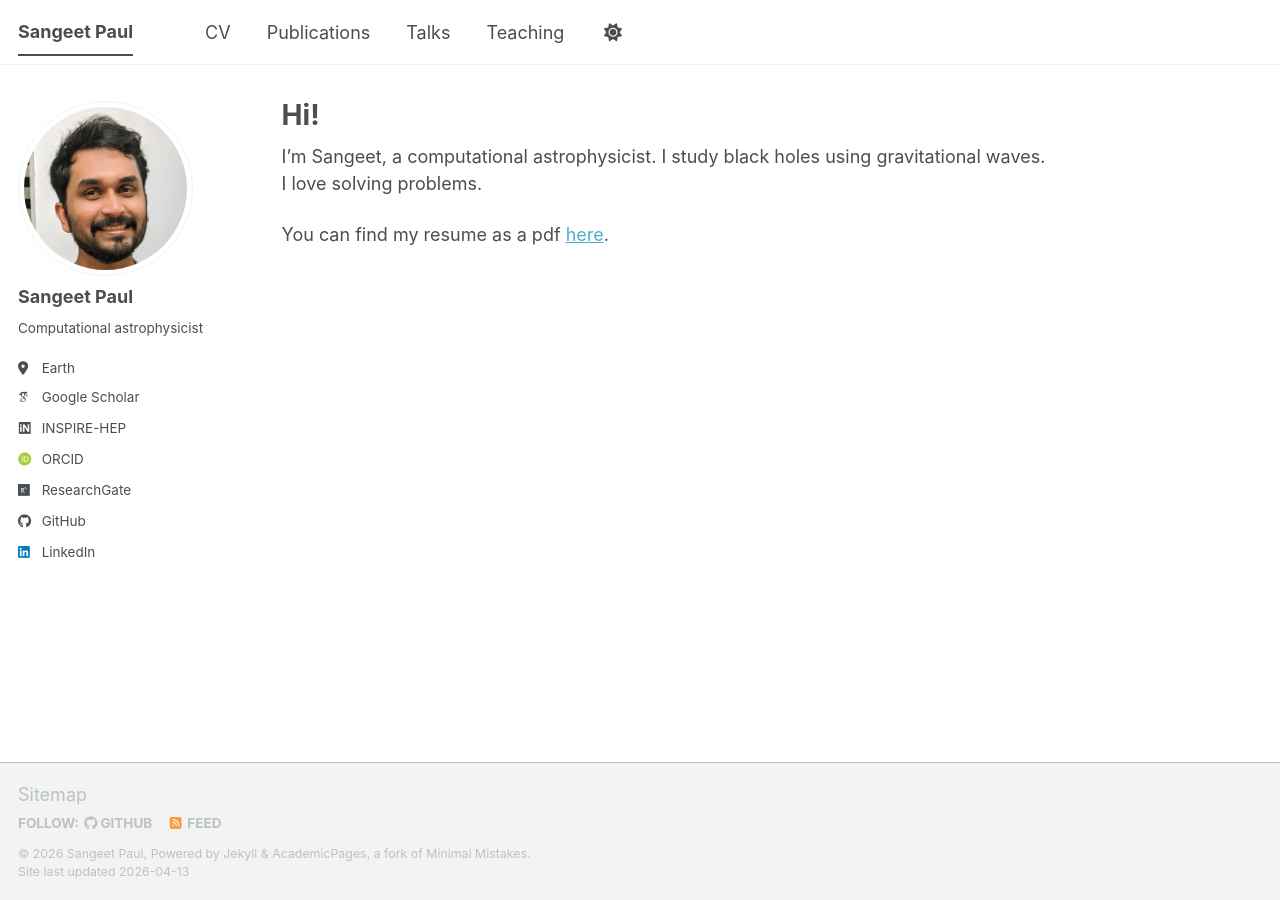
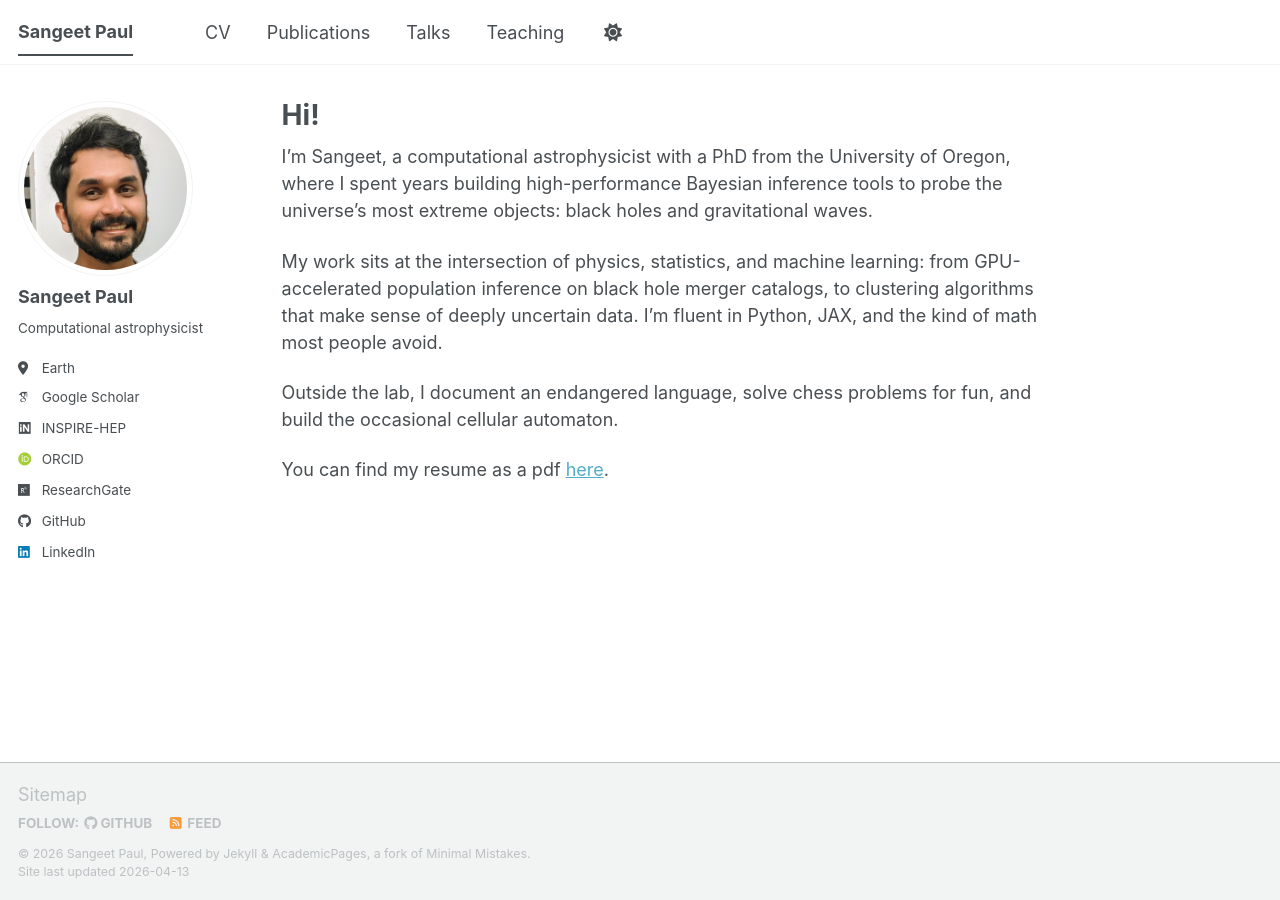
Before and after one commit to sangeetpaul/sangeetpaul.github.io, a Jekyll site: the page built from _pages/about.md, in a window 1280 px wide. Built offline with Jekyll 4.4.1, drawn with Linux system fonts in a browser that asks for light colours; some web fonts are replaced; a script bundle is joined from its source files by our own code; library files that are not in the unit come from our copies.

Commit message:
Update about.md

```diff
--- a/_pages/about.md
+++ b/_pages/about.md
@@ -7,6 +7,10 @@ redirect_from:
   - /about.html
 ---
 
-I’m Sangeet, a computational astrophysicist. I study black holes using gravitational waves. I love solving problems.
+I’m Sangeet, a computational astrophysicist with a PhD from the University of Oregon, where I spent years building high-performance Bayesian inference tools to probe the universe's most extreme objects: black holes and gravitational waves.
+
+My work sits at the intersection of physics, statistics, and machine learning: from GPU-accelerated population inference on black hole merger catalogs, to clustering algorithms that make sense of deeply uncertain data. I'm fluent in Python, JAX, and the kind of math most people avoid.
+
+Outside the lab, I document an endangered language, solve chess problems for fun, and build the occasional cellular automaton.
 
 You can find my resume as a pdf [here](files/sangeet_paul_resume.pdf).
```
Also changed, not shown: _pages/cv.md (+1 -1 lines).
